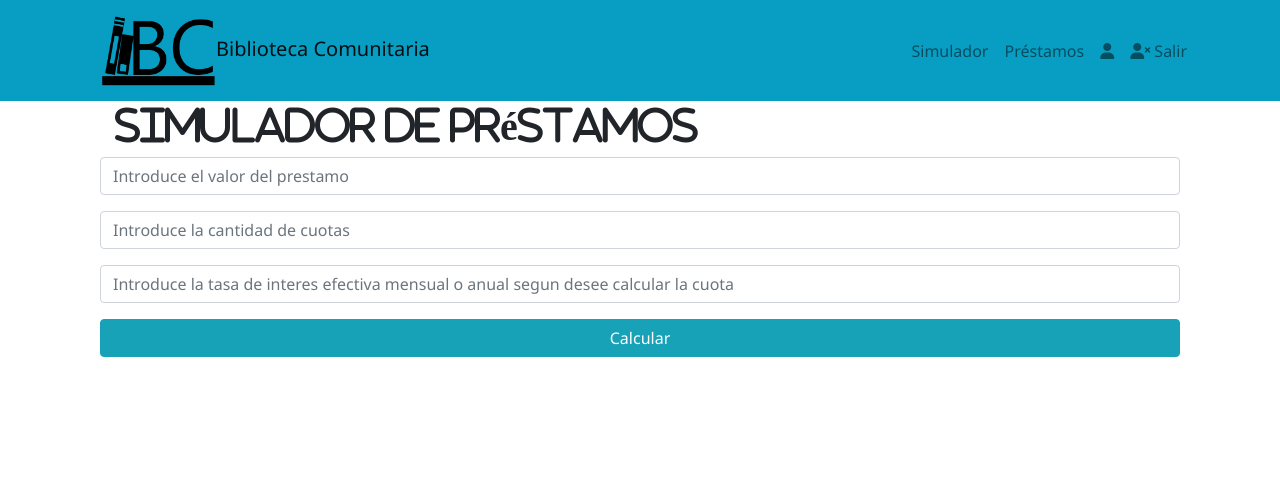
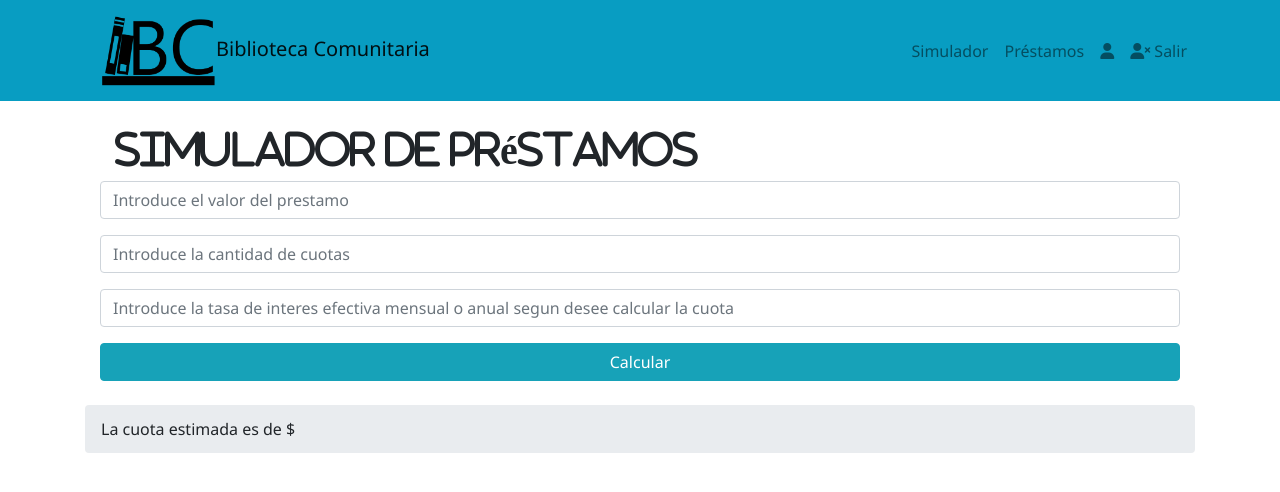
Before and after one commit to sebastianbarreram/Equipo2-Ciclo4, a React (Create React App) app in the folder App Biblioteca/frontend/: page /simulador in a window 1280 px wide. Shown: the top 492 px of the page. Built offline with nearby package versions, Linux system fonts and the light colour scheme; sample sign-in values are in the browser's storage.

Commit message:
simulador mejor visualmente

```diff
--- a/App Biblioteca/frontend/src/components/Simulador.jsx
+++ b/App Biblioteca/frontend/src/components/Simulador.jsx
@@ -53,7 +53,7 @@ const Simulador = () => {
 
 
     return (
-        <div class="container">
+        <div class="container mt-4">
         <div class="row-4">
         <div class="col-4">
 
@@ -62,6 +62,7 @@ const Simulador = () => {
         <div class="row-4"></div>
         <div class="row"></div>
 
+        <div class="col"></div>
         <div className="container">
             <header>
                 <div className="container">
@@ -72,6 +73,10 @@ const Simulador = () => {
                     </div>
                 </div>
             </header>
+            <div class="col"></div>
+            <div class="row"></div>
+            <div class="row"></div>
+
 
         </div>
         <div className="container">
@@ -111,7 +116,12 @@ const Simulador = () => {
             </div>
 
                 <div>
-                {valor}
+                <nav aria-label="breadcrumbmt-4">
+                <ol class="breadcrumb mt-4">
+                <li class="breadcrumb-item activemt-4" aria-current="page"> La cuota estimada es de ${valor}</li>
+                </ol>
+                </nav>
+
                 </div>
 
              {/* Card * guiarse de inicio sesion*/}
```
